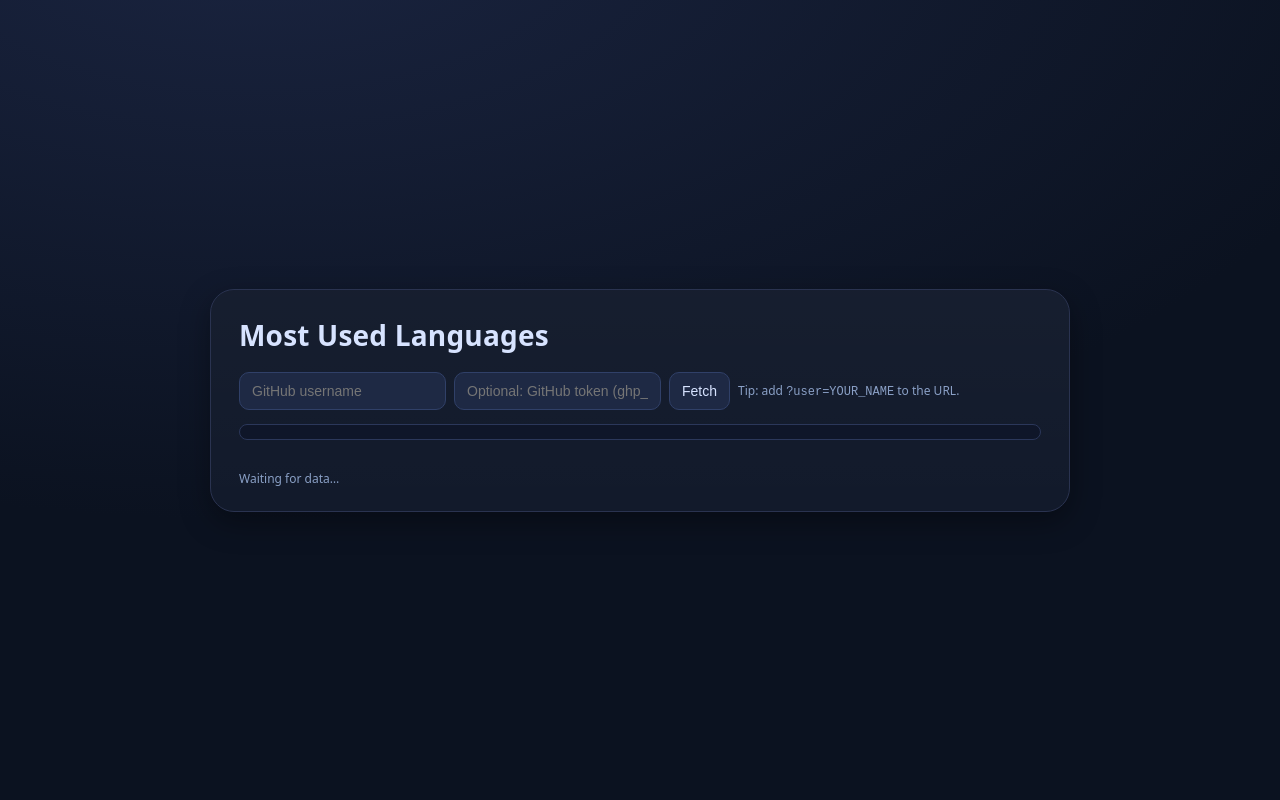
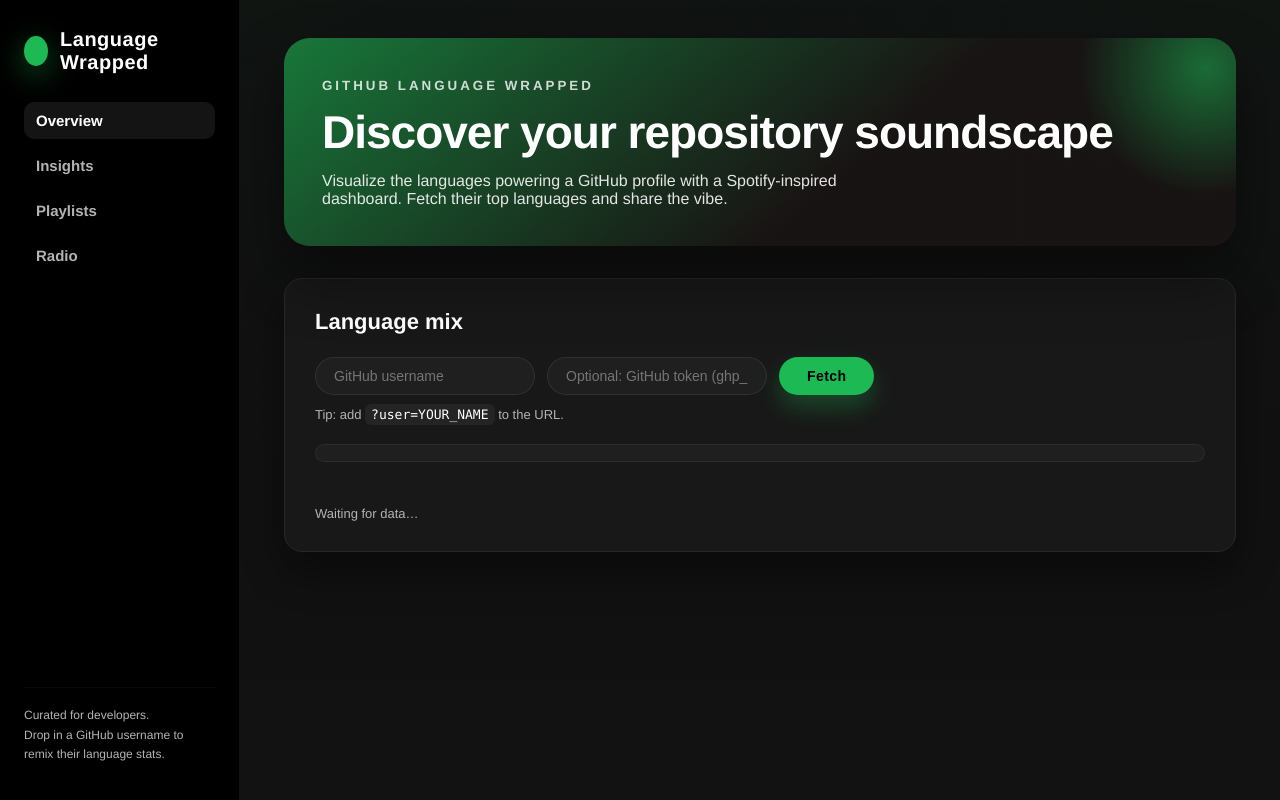
Before and after one commit to NehitPahuja/Github-Language-Detector, a plain HTML site: page index.html in a window 1280 px wide. Drawn offline with Linux system fonts and the light colour scheme.

Commit message:
Restyle dashboard with Spotify-inspired layout

```diff
--- a/index.html
+++ b/index.html
@@ -6,52 +6,331 @@
   <title>Most Used Languages – GitHub Card</title>
   <style>
     :root{
-      --bg:#0b1220; /* page bg */
-      --panel:#121a2b; /* card bg */
-      --panel-border:#2a3350;
-      --text:#d7e3ff;
-      --muted:#8aa0c6;
-      --accent:#6ea8fe;
-      --chip:#1e2944;
-      --radius:16px;
-      --shadow:0 10px 30px rgba(0,0,0,.35);
+      --bg:#000;
+      --bg-soft:#121212;
+      --panel:#181818;
+      --panel-soft:#1f1f1f;
+      --text:#fff;
+      --muted:#b3b3b3;
+      --accent:#1db954;
+      --border:#282828;
+      --radius:18px;
+      --shadow:0 30px 60px rgba(0,0,0,.45);
     }
+
     *{box-sizing:border-box}
+
     body{
-      margin:0; min-height:100vh; display:grid; place-items:center; background:radial-gradient(1200px 600px at 20% -10%, #1a2440, transparent), var(--bg); font-family:system-ui, -apple-system, Segoe UI, Roboto, Inter, Ubuntu, Cantarell, Noto Sans, Helvetica, Arial, "Apple Color Emoji", "Segoe UI Emoji"; color:var(--text)
+      margin:0;
+      min-height:100vh;
+      font-family:"Helvetica Neue", Helvetica, Arial, sans-serif;
+      background:var(--bg);
+      color:var(--text);
+      display:flex;
     }
-    .card{
-      width:min(860px, 92vw); background:linear-gradient(180deg, rgba(255,255,255,.02), rgba(255,255,255,.00)), var(--panel); border:1px solid var(--panel-border); border-radius:24px; padding:26px 28px 24px; box-shadow:var(--shadow)
+
+    .app{
+      display:flex;
+      flex:1;
+      min-height:100vh;
+      background:radial-gradient(1200px 600px at 12% -10%, rgba(30,215,96,.18), transparent),
+        radial-gradient(900px 600px at 110% 0%, rgba(29,185,84,.2), transparent),
+        var(--bg);
     }
-    h1{font-size:28px; margin:0 0 18px; letter-spacing:.2px}
-    .controls{display:flex; gap:8px; flex-wrap:wrap; margin-bottom:14px; align-items:center}
-    input, button{background:var(--chip); color:var(--text); border:1px solid #304068; border-radius:10px; padding:10px 12px; font-size:14px}
-    button{cursor:pointer}
-    button:hover{filter:brightness(1.08)}
-    .notice{color:var(--muted); font-size:12px}
 
-    /* Progress bar */
-    .bar{height:16px; width:100%; background:#0f1629; border:1px solid #2b375a; border-radius:12px; overflow:hidden; display:flex}
-    .bar > span{height:100%}
+    .sidebar{
+      width:240px;
+      padding:28px 24px 36px;
+      background:#000;
+      border-right:1px solid #111;
+      display:flex;
+      flex-direction:column;
+      gap:28px;
+    }
 
-    /* Legend */
-    .legend{display:grid; grid-template-columns:repeat(3, minmax(0,1fr)); gap:12px 18px; margin-top:14px}
-    .legend-item{display:flex; align-items:center; gap:8px; font-size:14px}
-    .dot{width:10px; height:10px; border-radius:99px; flex:none; border:1px solid rgba(255,255,255,.25)}
+    .logo{
+      display:flex;
+      align-items:center;
+      gap:12px;
+      font-size:20px;
+      font-weight:700;
+      letter-spacing:.5px;
+    }
 
-    .footer{display:flex; justify-content:space-between; margin-top:16px; color:var(--muted); font-size:12px}
-    .error{color:#ff9aa2; font-size:14px; margin-top:8px}
+    .logo::before{
+      content:"";
+      width:30px;
+      height:30px;
+      border-radius:50%;
+      background:var(--accent);
+      box-shadow:0 8px 30px rgba(30,215,96,.45);
+    }
 
-    @media (max-width:640px){
-      h1{font-size:22px}
-      .legend{grid-template-columns:repeat(2, minmax(0,1fr))}
+    nav{
+      display:grid;
+      gap:8px;
+      font-size:15px;
+    }
+
+    nav a{
+      color:var(--muted);
+      text-decoration:none;
+      font-weight:600;
+      padding:10px 12px;
+      border-radius:10px;
+      transition:color .2s ease, background .2s ease;
+    }
+
+    nav a.active,
+    nav a:hover{
+      color:var(--text);
+      background:rgba(255,255,255,.08);
+    }
+
+    .playlist{
+      margin-top:auto;
+      font-size:12px;
+      line-height:1.6;
+      color:var(--muted);
+      border-top:1px solid rgba(255,255,255,.04);
+      padding-top:18px;
+    }
+
+    .main{
+      flex:1;
+      display:flex;
+      flex-direction:column;
+      gap:32px;
+      padding:38px 44px 56px;
+      background:linear-gradient(180deg, rgba(18,18,18,.85), rgba(18,18,18,.98));
+      overflow:auto;
+    }
+
+    .hero{
+      position:relative;
+      background:linear-gradient(140deg, rgba(29,185,84,.6), rgba(25,20,20,.9) 60%);
+      border-radius:calc(var(--radius) + 8px);
+      padding:38px;
+      overflow:hidden;
+      box-shadow:var(--shadow);
+    }
+
+    .hero::after{
+      content:"";
+      position:absolute;
+      width:300px;
+      height:300px;
+      background:radial-gradient(circle, rgba(30,215,96,.45), transparent 60%);
+      right:-120px;
+      top:-120px;
+      filter:blur(0px);
+    }
+
+    .hero small{
+      text-transform:uppercase;
+      letter-spacing:3px;
+      font-weight:600;
+      color:rgba(255,255,255,.8);
+    }
+
+    .hero h1{
+      margin:14px 0 16px;
+      font-size:46px;
+      line-height:1.05;
+      letter-spacing:-1px;
+    }
+
+    .hero p{
+      margin:0;
+      font-size:16px;
+      max-width:560px;
+      color:rgba(255,255,255,.88);
+    }
+
+    .panel{
+      background:var(--panel);
+      border-radius:var(--radius);
+      border:1px solid var(--border);
+      padding:30px;
+      box-shadow:0 18px 40px rgba(0,0,0,.45);
+      display:grid;
+      gap:22px;
+    }
+
+    h2{
+      margin:0;
+      font-size:22px;
+    }
+
+    .controls{
+      display:flex;
+      flex-wrap:wrap;
+      gap:12px;
+      align-items:center;
+    }
+
+    .controls input{
+      background:var(--panel-soft);
+      color:var(--text);
+      border:1px solid rgba(255,255,255,.08);
+      border-radius:999px;
+      padding:10px 18px;
+      font-size:14px;
+      min-width:220px;
+      outline:none;
+      transition:border .2s ease, background .2s ease;
+    }
+
+    .controls input:focus{
+      border-color:var(--accent);
+      background:rgba(29,185,84,.12);
+    }
+
+    .controls button{
+      background:var(--accent);
+      color:#000;
+      border:none;
+      border-radius:999px;
+      padding:11px 28px;
+      font-size:14px;
+      font-weight:700;
+      letter-spacing:.4px;
+      cursor:pointer;
+      transition:transform .15s ease, box-shadow .2s ease;
+      box-shadow:0 12px 24px rgba(29,185,84,.3);
+    }
+
+    .controls button:hover{
+      transform:translateY(-1px);
+      box-shadow:0 18px 34px rgba(29,185,84,.38);
+    }
+
+    .notice{
+      flex:1 1 100%;
+      font-size:13px;
+      color:var(--muted);
+    }
+
+    .notice code{
+      background:rgba(255,255,255,.05);
+      padding:3px 6px;
+      border-radius:6px;
+      color:var(--text);
+      font-family:"SFMono-Regular", Consolas, "Liberation Mono", Menlo, monospace;
+    }
+
+    .bar{
+      height:18px;
+      width:100%;
+      background:var(--panel-soft);
+      border-radius:999px;
+      overflow:hidden;
+      border:1px solid rgba(255,255,255,.06);
+      display:flex;
+    }
+
+    .bar > span{height:100%;}
+
+    .legend{
+      display:grid;
+      grid-template-columns:repeat(auto-fill, minmax(180px, 1fr));
+      gap:14px 18px;
+    }
+
+    .legend-item{
+      display:flex;
+      align-items:center;
+      gap:10px;
+      font-size:14px;
+      font-weight:500;
+      color:rgba(255,255,255,.9);
+    }
+
+    .dot{
+      width:12px;
+      height:12px;
+      border-radius:50%;
+      border:1px solid rgba(255,255,255,.2);
+    }
+
+    .footer{
+      display:flex;
+      flex-wrap:wrap;
+      gap:10px 18px;
+      justify-content:space-between;
+      align-items:center;
+      color:var(--muted);
+      font-size:13px;
+    }
+
+    .error{
+      color:#ff7f8a;
+      font-size:14px;
+      background:rgba(255,127,138,.12);
+      border:1px solid rgba(255,127,138,.35);
+      padding:10px 14px;
+      border-radius:10px;
+    }
+
+    @media (max-width:1024px){
+      .hero h1{font-size:38px;}
+      .main{padding:28px 24px 48px;}
+    }
+
+    @media (max-width:900px){
+      body{display:block;}
+      .app{flex-direction:column; min-height:100vh;}
+      .sidebar{
+        width:100%;
+        flex-direction:row;
+        align-items:center;
+        justify-content:space-between;
+        gap:18px;
+        border-right:none;
+        border-bottom:1px solid #111;
+      }
+      nav{grid-auto-flow:column; justify-content:flex-start; overflow-x:auto; padding-bottom:6px;}
+      nav a{white-space:nowrap;}
+      .playlist{display:none;}
+    }
+
+    @media (max-width:620px){
+      .controls{
+        flex-direction:column;
+        align-items:stretch;
+      }
+      .controls input,
+      .controls button{width:100%;}
+      .hero{padding:28px;}
+      .hero h1{font-size:32px;}
     }
   </style>
 </head>
 <body>
-  <div class="card">
-    <h1>Most Used Languages</h1>
+  <div class="app">
+    <aside class="sidebar">
+      <div class="logo">Language Wrapped</div>
+      <nav>
+        <a class="active" href="#">Overview</a>
+        <a href="#">Insights</a>
+        <a href="#">Playlists</a>
+        <a href="#">Radio</a>
+      </nav>
+      <div class="playlist">
+        Curated for developers.
+        <br />Drop in a GitHub username to remix their language stats.
+      </div>
+    </aside>
 
+    <main class="main">
+      <header class="hero">
+        <small>GitHub Language Wrapped</small>
+        <h1>Discover your repository soundscape</h1>
+        <p>Visualize the languages powering a GitHub profile with a Spotify-inspired dashboard. Fetch their top languages and share the vibe.</p>
+      </header>
+
+      <section class="panel">
+        <h2>Language mix</h2>
         <div class="controls">
           <input id="username" placeholder="GitHub username" />
           <input id="token" placeholder="Optional: GitHub token (ghp_...)" />
@@ -69,6 +348,8 @@
         </div>
 
         <div class="error" id="error" hidden></div>
+      </section>
+    </main>
   </div>
 
   <script>
```
Lines whose indentation alone changed are shown as unchanged.
